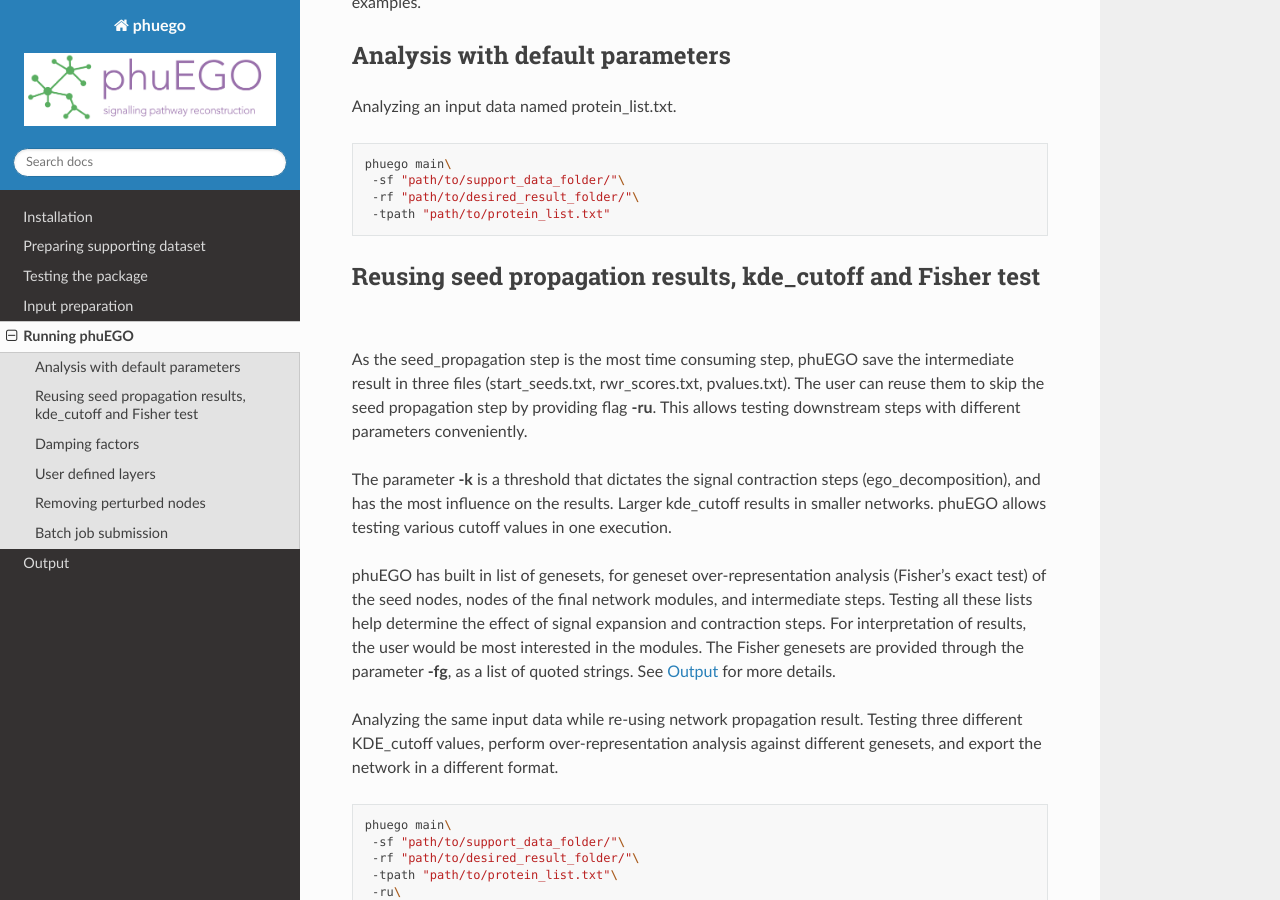
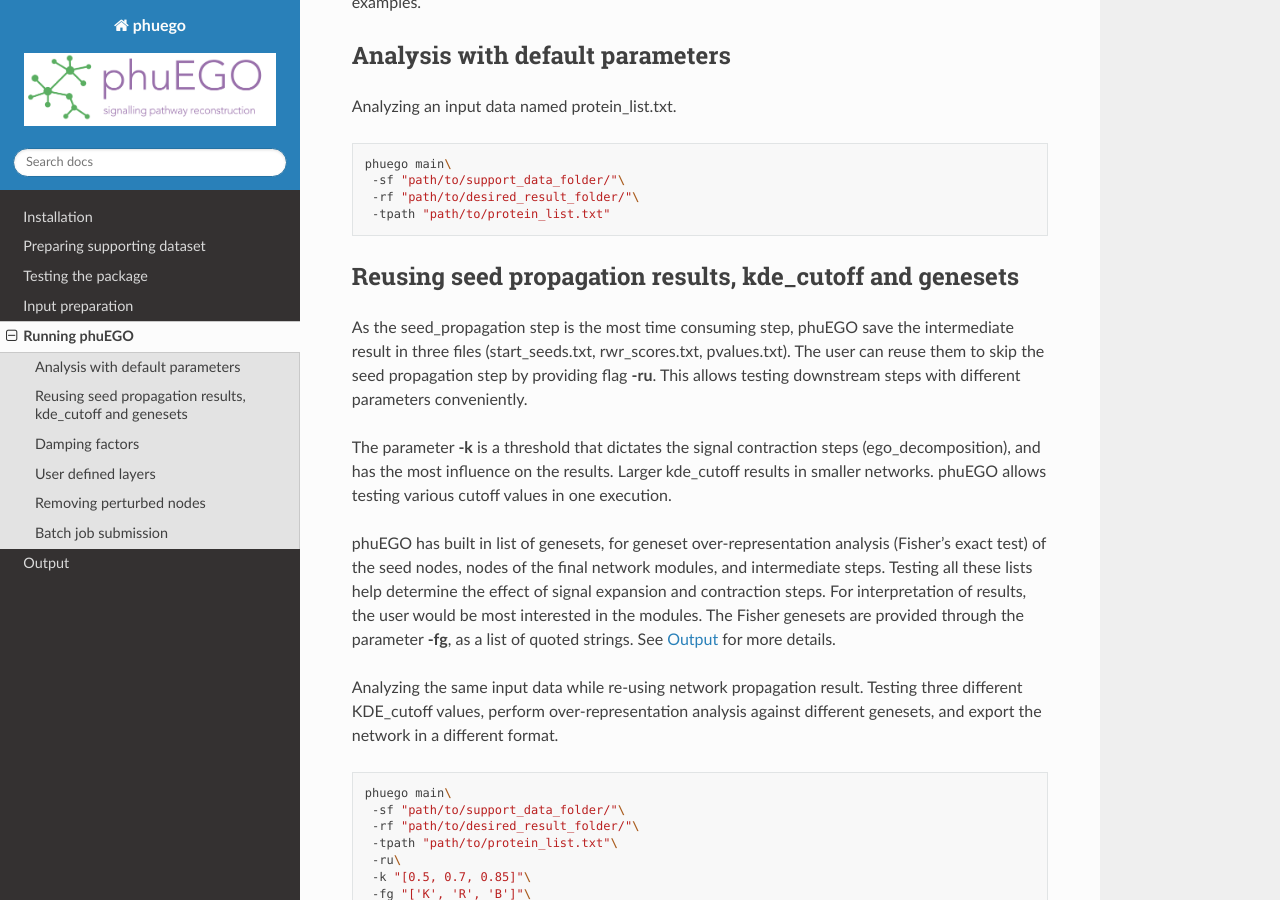
Before and after one commit to haoqichen20/phuego, a Sphinx documentation site: the page built from docs/source/usage_cli.rst, in a window 1280 px wide and 900 px high, scrolled down 380 px. Built offline with Sphinx 7.4.7 and the Read the Docs theme 2.0.0, drawn with Linux system fonts in a browser that asks for light colours.

Commit message:
update documentation

```diff
--- a/docs/source/usage_cli.rst
+++ b/docs/source/usage_cli.rst
@@ -30,8 +30,8 @@
 
 .. _reuse:
 
-Reusing seed propagation results, kde_cutoff and Fisher test
-~~~~~~~~~~~~~~~~~~~~~~~~~~~~~~~~~~~~~~~~~~~~~~~~~~~~~~~~~~~~
+Reusing seed propagation results, kde_cutoff and genesets
+~~~~~~~~~~~~~~~~~~~~~~~~~~~~~~~~~~~~~~~~~~~~~~~~~~~~~~~~~
 
 As the seed_propagation step is the most time consuming step, phuEGO save
 the intermediate result in three files
```
